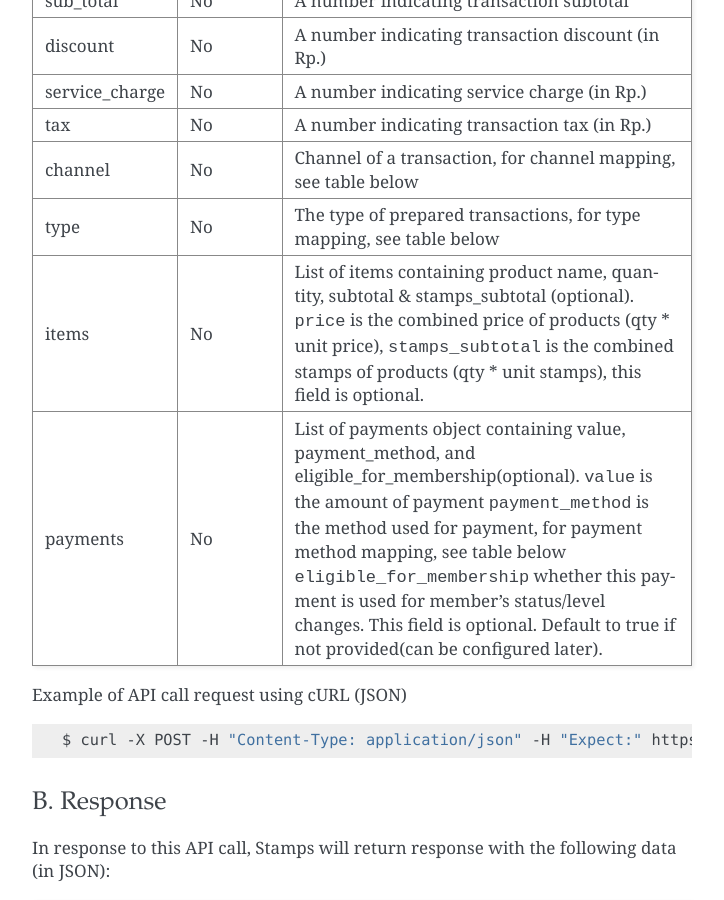
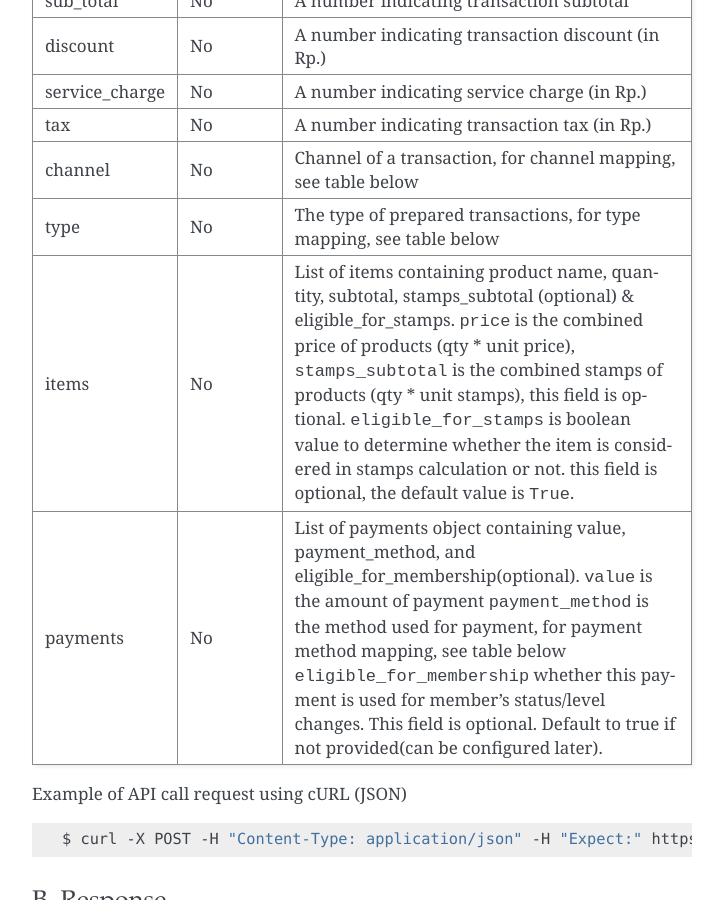
Before and after one commit to ui/stamps-api-docs, a Sphinx documentation site: the page built from source/transaction_api.rst, in a window 1280 px wide and 900 px high, scrolled down 14221 px. Shown: the whole window, without its empty margins (388-1112 px from the left). Built offline with Sphinx 7.4.7, drawn with Linux system fonts in a browser that asks for light colours; some of the changed text lies outside the part shown.

Commit message:
update preview earning eligible_for_stamps

```diff
--- a/source/transaction_api.rst
+++ b/source/transaction_api.rst
@@ -35,8 +35,8 @@ service_charge              No          A number indicating service charge (in R
 tax                         No          A number indicating transaction tax (in Rp.)
 channel                     No          Channel of a transaction, for channel mapping, see table below
 type                        No          The type of prepared transactions, for type mapping, see table below
-items                       No          List of items containing product name, quantity, subtotal &
-                                        stamps_subtotal (optional), eligible_for_stamps (Optional).
+items                       No          List of items containing product name, quantity, subtotal,
+                                        stamps_subtotal (optional) & eligible_for_stamps (optional).
                                         ``price`` is the combined price of products (qty * unit price),
                                         ``stamps_subtotal`` is the combined stamps of products (qty * unit stamps),
                                         this field is optional.
@@ -657,11 +657,13 @@ service_charge              No          A number indicating service charge (in R
 tax                         No          A number indicating transaction tax (in Rp.)
 channel                     No          Channel of a transaction, for channel mapping, see table below
 type                        No          The type of prepared transactions, for type mapping, see table below
-items                       No          List of items containing product name, quantity, subtotal &
-                                        stamps_subtotal (optional).
+items                       No          List of items containing product name, quantity, subtotal,
+                                        stamps_subtotal (optional) & eligible_for_stamps.
                                         ``price`` is the combined price of products (qty * unit price),
                                         ``stamps_subtotal`` is the combined stamps of products (qty * unit stamps),
                                         this field is optional.
+                                        ``eligible_for_stamps`` is boolean value to determine whether the item is considered in stamps calculation or not.
+                                        this field is optional, the default value is ``True``.
 payments                    No          List of payments object containing value, payment_method, and
                                         eligible_for_membership(optional).
                                         ``value`` is the amount of payment
```
